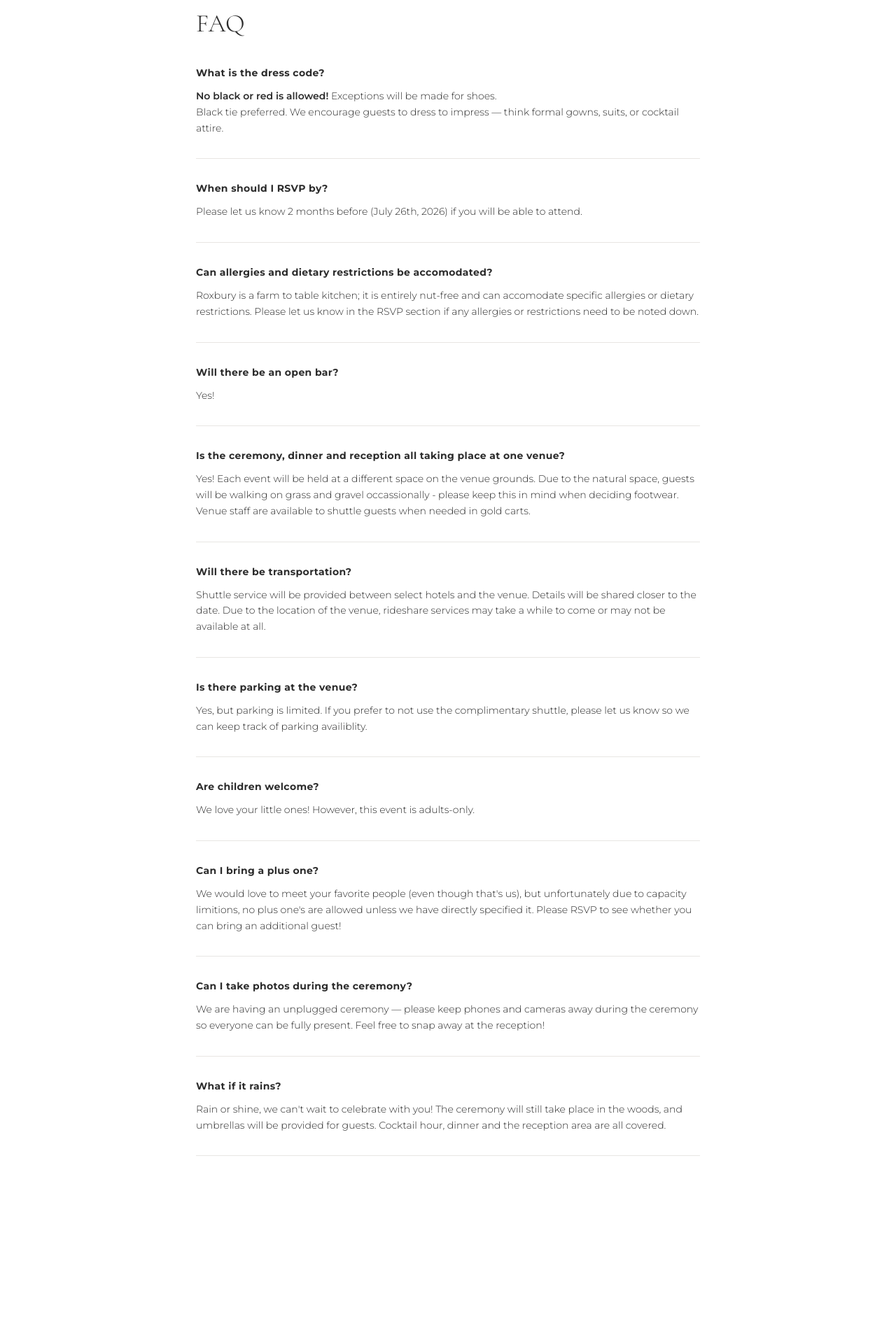
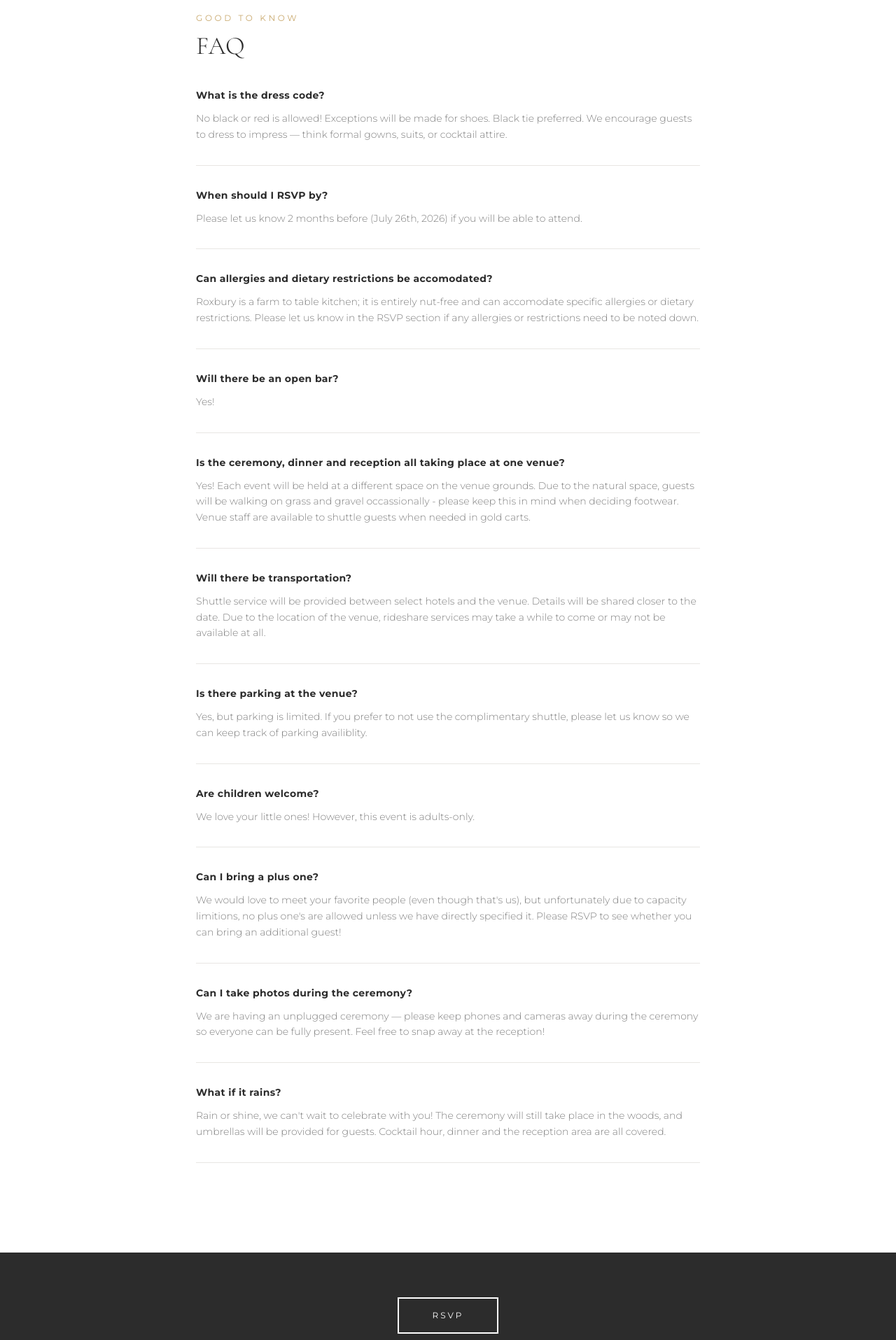
Before and after one commit to shellyisrani/shellysproject.github.io, a React (Vite) app: page /DayOfWedding in a window 1280 px wide. Shown: the part 1605-3520 px from the top of the page at 70% size. Before the commit the page ends 3385 px from the top, so only its background shows below. Built offline with nearby package versions, Linux system fonts and the light colour scheme.

Commit message:
updating stuff

```diff
--- a/src/Layout.jsx
+++ b/src/Layout.jsx
@@ -100,6 +100,21 @@ export default function Layout({ children, currentPageName }) {
 
       {/* Page Content */}
       <main>{children}</main>
+
+      {/* RSVP Box - Show on all pages except Home */}
+      {!isHome && (
+        <div className="bg-[#2c2c2c] py-16">
+          <div className="flex justify-center">
+            <Link
+              to={createPageUrl("RSVP")}
+              className="px-12 py-4 bg-[#2c2c2c] border-2 border-white text-white text-xs tracking-[0.25em] uppercase hover:bg-white hover:text-[#2c2c2c] transition-all duration-300"
+              style={{ fontFamily: "var(--font-sans)" }}
+            >
+              RSVP
+            </Link>
+          </div>
+        </div>
+      )}
     </div>
   );
 }
--- a/src/pages/DayOfWedding.jsx
+++ b/src/pages/DayOfWedding.jsx
@@ -1,3 +1,4 @@
+// @ts-nocheck
 import React, { useRef } from "react";
 import HomeButton from "@/components/wedding/HomeButton";
 
@@ -141,7 +142,7 @@ export default function DayOfWedding() {
                       className="text-[#2c2c2c] text-sm flex items-center gap-3"
                       style={{ fontFamily: "var(--font-sans)", fontWeight: 300 }}
                     >
-                      <span className="text-[#c9a96e] w-4 shrink-0">—</span>
+                      <span className="text-[#c9a96e] mt-1">—</span>
                       {item}
                     </li>
                   ))}
@@ -163,15 +164,7 @@ export default function DayOfWedding() {
             {[
               {
                 q: "What is the dress code?",
-                a: (
-                  <>
-                    <strong className="font-semibold text-[#2c2c2c]">
-                      No black or red is allowed!
-                    </strong>{" "}
-                    Exceptions will be made for shoes. <br/>
-                    Black tie preferred. We encourage guests to dress to impress — think formal gowns, suits, or cocktail attire.
-                  </>
-                ),
+                a: "No black or red is allowed! Exceptions will be made for shoes. \n Black tie preferred. We encourage guests to dress to impress — think formal gowns, suits, or cocktail attire.",
               },
               {
                 q: "When should I RSVP by?",
@@ -222,7 +215,7 @@ export default function DayOfWedding() {
                   {item.q}
                 </h3>
                 <p
-                  className="text-[#2c2c2c] text-sm leading-relaxed"
+                  className="text-[#2c2c2c] opacity-60 text-sm leading-relaxed"
                   style={{ fontFamily: "var(--font-sans)", fontWeight: 300 }}
                 >
                   {item.a}
--- a/src/pages/TravelAndStay.jsx
+++ b/src/pages/TravelAndStay.jsx
@@ -1,3 +1,4 @@
+// @ts-nocheck
 import React from "react";
 import { MapPin, Phone, Globe } from "lucide-react";
 import HomeButton from "@/components/wedding/HomeButton";
@@ -66,7 +67,7 @@ export default function TravelAndStay() {
             The venue is easily accessible by car and is approximately 30 minutes from the nearest airport. We recommend arriving on Friday to settle in and enjoy the area before the big day.
           </p>
           <a
-            href="https://www.google.com/maps"
+            href="https://maps.app.goo.gl/jhLa4WTGhErdWxzX9"
             target="_blank"
             rel="noopener noreferrer"
             className="inline-flex items-center gap-3 px-8 py-3 bg-[#2c2c2c] text-white text-xs tracking-[0.2em] uppercase hover:bg-[#1a1a1a] transition-all duration-300"
```
